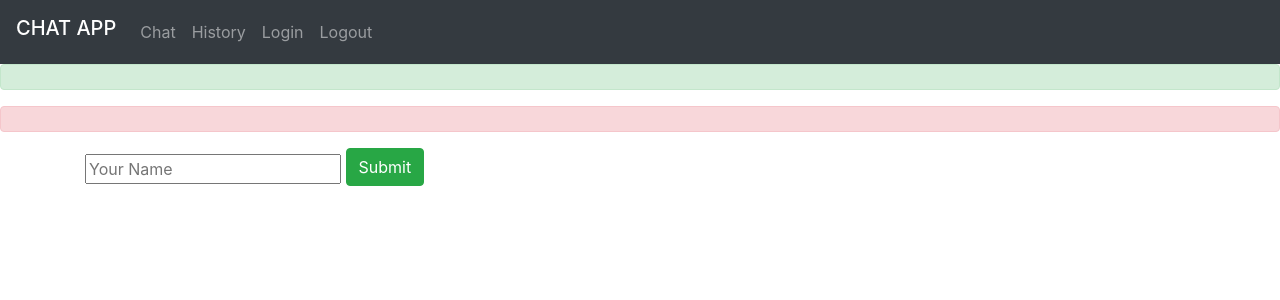
After one commit to BaoNguyen25/Chat-App, a Flask app: page /login in a window 1280 px wide. The commit adds this page. Shown: the top 300 px of the page. Run offline with Flask 2, Linux system fonts and the light colour scheme; some libraries are stand-ins or nearby versions.

Commit message:
Developing app interface

```diff
--- /dev/null
+++ b/client/__init__.py
@@ -0,0 +1 @@
+from .client import Client
--- /dev/null
+++ b/website/application/main.py
@@ -0,0 +1,41 @@
+from flask import Flask, render_template, url_for, session, redirect, request
+from client import Client
+
+NAME_KEY = "name"
+
+app = Flask(__name__, template_folder='templates')
+app.secret_key = "hellomynameisbaonguyen"
+
+
+@app.route("/login", methods=["POST", "GET"])
+def login():
+    if request.method == "POST":
+        session[NAME_KEY] = request.form["inputName"]
+        return redirect(url_for("home"))
+    else:
+        return render_template("login.html", **{"session": session})
+
+
+@app.route("/logout")
+def logout():
+    session.pop(NAME_KEY, None)
+    return redirect(url_for("login"))
+
+
+@app.route("/")
+@app.route("/home")
+def home():
+    if NAME_KEY not in session:
+        return redirect(url_for("login"))
+
+    return render_template("index.html", **{"login": True, "session": session})
+
+
+@app.route("/run")
+def run():
+    print("clicked")
+    return "none"
+
+
+if __name__ == "__main__":
+    app.run(debug=True)
--- a/website/application/static/index.js
+++ b/website/application/static/index.js
@@ -1,9 +1,16 @@
- $(function() {
-          $('#test').on('click', function(e) {
-            e.preventDefault()
-            $.getJSON('/run',
-                function(data) {
+$(function() {
+    $('#sendBtn').bind('click', function() {
+        var text = document.getElementById("msg").value
+        console.log(text)
+        $.getJSON('/run', {txt: text},
+            function(data) {
             });
-            return false;
-          });
-        });
+        return false;
+    });
+});
+
+function validate(name){
+    if(name.length >= 2)
+        return true;
+    return false;
+}
--- a/website/application/templates/base.html
+++ b/website/application/templates/base.html
@@ -3,35 +3,46 @@
     <head>
         <meta charset="utf-8">
         <meta name="viewport" content="width=device-width, initial-scale=1">
-
-        <link href="https://cdn.jsdelivr.net/npm/bootstrap@5.1.3/dist/css/bootstrap.min.css" rel="stylesheet" integrity="sha384-1BmE4kWBq78iYhFldvKuhfTAU6auU8tT94WrHftjDbrCEXSU1oBoqyl2QvZ6jIW3" crossorigin="anonymous">
+        <link rel="stylesheet" href="https://stackpath.bootstrapcdn.com/bootstrap/4.4.1/css/bootstrap.min.css" integrity="sha384-Vkoo8x4CGsO3+Hhxv8T/Q5PaXtkKtu6ug5TOeNV6gBiFeWPGFN9MuhOf23Q9Ifjh" crossorigin="anonymous">
         <title>{% block title %}{% endblock %}</title>
     </head>
     <body>
+
         <nav class="navbar navbar-expand-lg navbar-dark bg-dark">
-          <div class="container-fluid">
-            <h1 class="navbar-brand" href="#">CHAT APP</h1>
-            <button class="navbar-toggler" type="button" data-bs-toggle="collapse" data-bs-target="#navbarNavAltMarkup" aria-controls="navbarNavAltMarkup" aria-expanded="false" aria-label="Toggle navigation">
-              <span class="navbar-toggler-icon"></span>
-            </button>
-            <div class="collapse navbar-collapse" id="navbarNavAltMarkup">
-              <div class="navbar-nav">
-                <a class="nav-link active" aria-current="page" href="#">Chat</a>
-                <a class="nav-link" href="#">Login</a>
-                <a class="nav-link" href="#">Logout</a>
-              </div>
+          <h1 class="navbar-brand" href="#">CHAT APP</h1>
+          <button class="navbar-toggler" type="button" data-toggle="collapse" data-target="#navbarNavAltMarkup" aria-controls="navbarNavAltMarkup" aria-expanded="false" aria-label="Toggle navigation">
+            <span class="navbar-toggler-icon"></span>
+          </button>
+          <div class="collapse navbar-collapse" id="navbarNavAltMarkup">
+            <div class="navbar-nav">
+              <a class="nav-item nav-link" href="/home">Chat <span class="sr-only">(current)</span></a>
+                <a class="nav-item nav-link" href="/history">History</a>
+              <a class="nav-item nav-link" id="login" href="/login">Login</a>
+              <a class="nav-item nav-link" id="logout" href="/logout">Logout</a>
             </div>
           </div>
         </nav>
+
+        <div class="alert alert-success" role="alert">
+            {% block messageGreen %}
+            {% endblock %}
+        </div>
+
+        <div class="alert alert-danger" role="alert">
+            {% block messageRed %}
+            {% endblock %}
+        </div>
 
         <div class="container">
             {% block content %}
             {% endblock %}
         </div>
 
-        <script src="//ajax.googleapis.com/ajax/libs/jquery/1.9.1/jquery.min.js"></script>
-        <script src="https://code.jquery.com/jquery-3.4.1.slim.min.js" integrity="sha384-J6qa4849blE2+poT4WnyKhv5vZF5SrPo0iEjwBvKU7imGFAV0wwj1yYfoRSJoZ+n" crossorigin="anonymous"></script>
-        <script src="https://cdn.jsdelivr.net/npm/popper.js@1.16.0/dist/umd/popper.min.js" integrity="sha384-Q6E9RHvbIyZFJoft+2mJbHaEWldlvI9IOYy5n3zV9zzTtmI3UksdQRVvoxMfooAo" crossorigin="anonymous"></script>
-        <script src="https://stackpath.bootstrapcdn.com/bootstrap/4.4.1/js/bootstrap.min.js" integrity="sha384-wfSDF2E50Y2D1uUdj0O3uMBJnjuUD4Ih7YwaYd1iqfktj0Uod8GCExl3Og8ifwB6" crossorigin="anonymous"></script>
+        <script src="https://code.jquery.com/jquery-3.3.1.slim.min.js" integrity="sha384-q8i/X+965DzO0rT7abK41JStQIAqVgRVzpbzo5smXKp4YfRvH+8abtTE1Pi6jizo" crossorigin="anonymous"></script>
+        <script src="https://cdn.jsdelivr.net/npm/popper.js@1.14.6/dist/umd/popper.min.js" integrity="sha384-wHAiFfRlMFy6i5SRaxvfOCifBUQy1xHdJ/yoi7FRNXMRBu5WHdZYu1hA6ZOblgut" crossorigin="anonymous"></script>
+        <script src="https://cdn.jsdelivr.net/npm/bootstrap@4.2.1/dist/js/bootstrap.min.js" integrity="sha384-B0UglyR+jN6CkvvICOB2joaf5I4l3gm9GU6Hc1og6Ls7i6U/mkkaduKaBhlAXv9k" crossorigin="anonymous"></script>
+        <script src="//ajax.googleapis.com/ajax/libs/jquery/3.4.1/jquery.min.js"></script>
+        <script type="text/javascript" src="{{url_for('static', filename='index.js')}}"></script>
+
     </body>
 </html>
--- /dev/null
+++ b/website/application/templates/login.html
@@ -0,0 +1,17 @@
+{% extends "base.html" %}
+
+{% block title %}Login{% endblock %}
+
+
+{% block content %}
+
+<div class="login-page">
+  <div class="form">
+    <form class="login-form" action="#" method="POST">
+      <input type="text" name="inputName" id="inputName" placeholder="Your Name"/>
+      <button type="submit" class="btn btn-success mb-2">Submit</button>
+    </form>
+  </div>
+</div>
+
+{% endblock %}
```
Also changed, not shown: website/application/templates/index.html (+7 -0 lines), website/main.py (deleted, +0 -33 lines).
